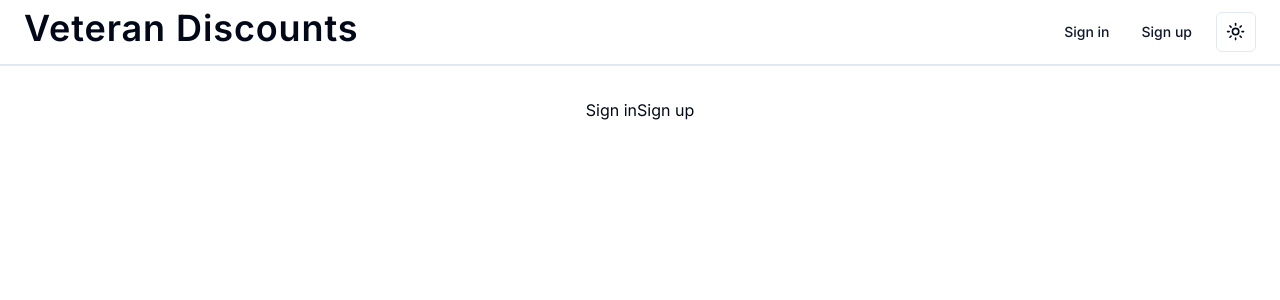
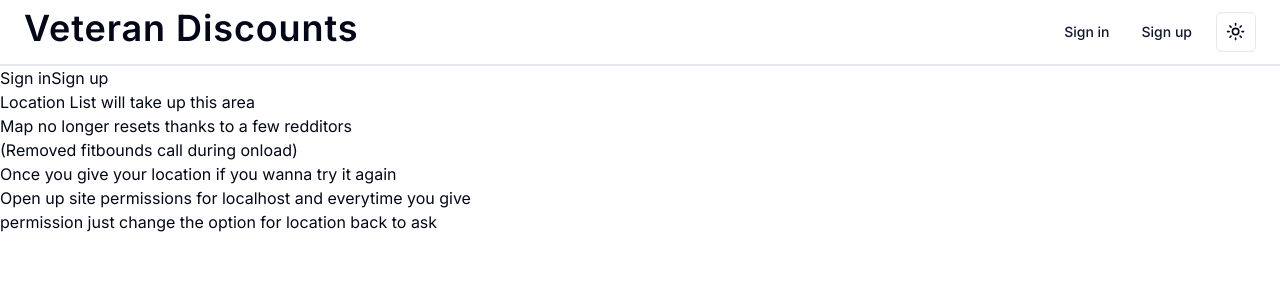
Before and after one commit to imzaynb/Congressional-App-Challenge, a Next.js app: page / in a window 1280 px wide. Shown: the top 300 px of the page. Built offline with nearby package versions, Linux system fonts and the light colour scheme; no server answers.

Commit message:
User Location Permission and Removed Map Refreshing

```diff
--- a/package.json
+++ b/package.json
@@ -9,6 +9,7 @@
     "lint": "next lint"
   },
   "dependencies": {
+    "@clerk/clerk-js": "^4.61.0",
     "@clerk/nextjs": "^4.25.1",
     "@radix-ui/react-dropdown-menu": "^2.0.6",
     "@radix-ui/react-slot": "^1.0.2",
--- a/src/app/page.tsx
+++ b/src/app/page.tsx
@@ -26,9 +26,10 @@ export default function Home() {
         <></>
       ) : (
         <main>
-          <div className="container mt-8 flex justify-center">
+          <div className="">
             {isSignedIn ? (
               <Map center={center} locations={markers} />
+
             ) : (
               <>
                 <SignInButton />
@@ -36,6 +37,14 @@ export default function Home() {
               </>
             )}
           </div>
+          <div className="float-left">
+            <h1>Location List will take up this area</h1>
+            <h1>Map no longer resets thanks to a few redditors</h1>
+            <h1>(Removed fitbounds call during onload)</h1>
+            <h1>Once you give your location if you wanna try it again</h1>
+            <h1>Open up site permissions for localhost and everytime you give</h1>
+            <h1>permission just change the option for location back to ask</h1>
+          </div>
         </main>
       )}
     </>
--- a/src/components/map.tsx
+++ b/src/components/map.tsx
@@ -7,8 +7,9 @@ interface MapProps {
 }
 
 const containerStyle = {
-  width: "400px",
-  height: "400px",
+  width: "70%",
+  height: "calc(100vh - 66px)", //66px is the height of the header so get the height of the whole screen and subtract the header
+  float: "right",
 };
 
 export default function Map({ center, locations }: MapProps): JSX.Element {
@@ -22,9 +23,15 @@ export default function Map({ center, locations }: MapProps): JSX.Element {
 
   useEffect(() => {
       if (isLoaded && map) {
+        //Dialog box
+        //If map is loaded, then ask the user for their location
+        navigator.geolocation.getCurrentPosition(position => {
+          const { latitude, longitude } = position.coords;
+          map.setCenter(new google.maps.LatLng(latitude, longitude)); //Janky set the new center of the map
+        })
+        //Dialog box end
 
         const geocoder = new window.google.maps.Geocoder();
-
         const updatedMarkers: { lat: number; lng: number; }[] = [];
 
         const geocodeLocation = (location: string | { lat: number; lng: number; }) => {
@@ -62,9 +69,6 @@ export default function Map({ center, locations }: MapProps): JSX.Element {
 
       const bounds = new window.google.maps.LatLngBounds(center);
 
-      // Fit the map to the specified bounds.
-      mapInstance.fitBounds(bounds);
-
       // Set the map instance in the component's state for future use.
       setMap(mapInstance);
     }
@@ -81,7 +85,7 @@ export default function Map({ center, locations }: MapProps): JSX.Element {
     <GoogleMap
       mapContainerStyle={containerStyle}
       center={center}
-      zoom={10}
+      zoom={20}
       onLoad={onLoad}
       onUnmount={onUnmount}
     >
```
Also changed, not shown: 1 other file (tests, documents, lock files or other folders). Lines whose indentation alone changed are shown as unchanged.
